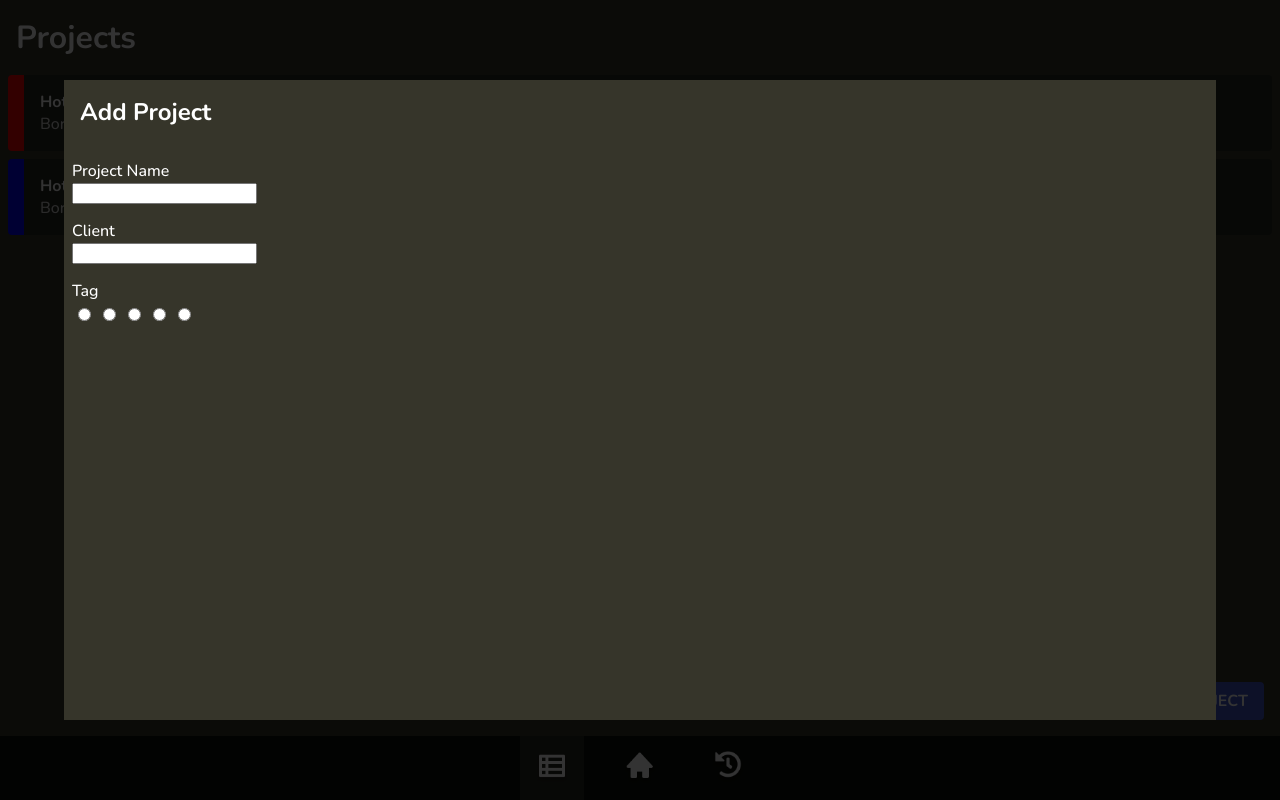
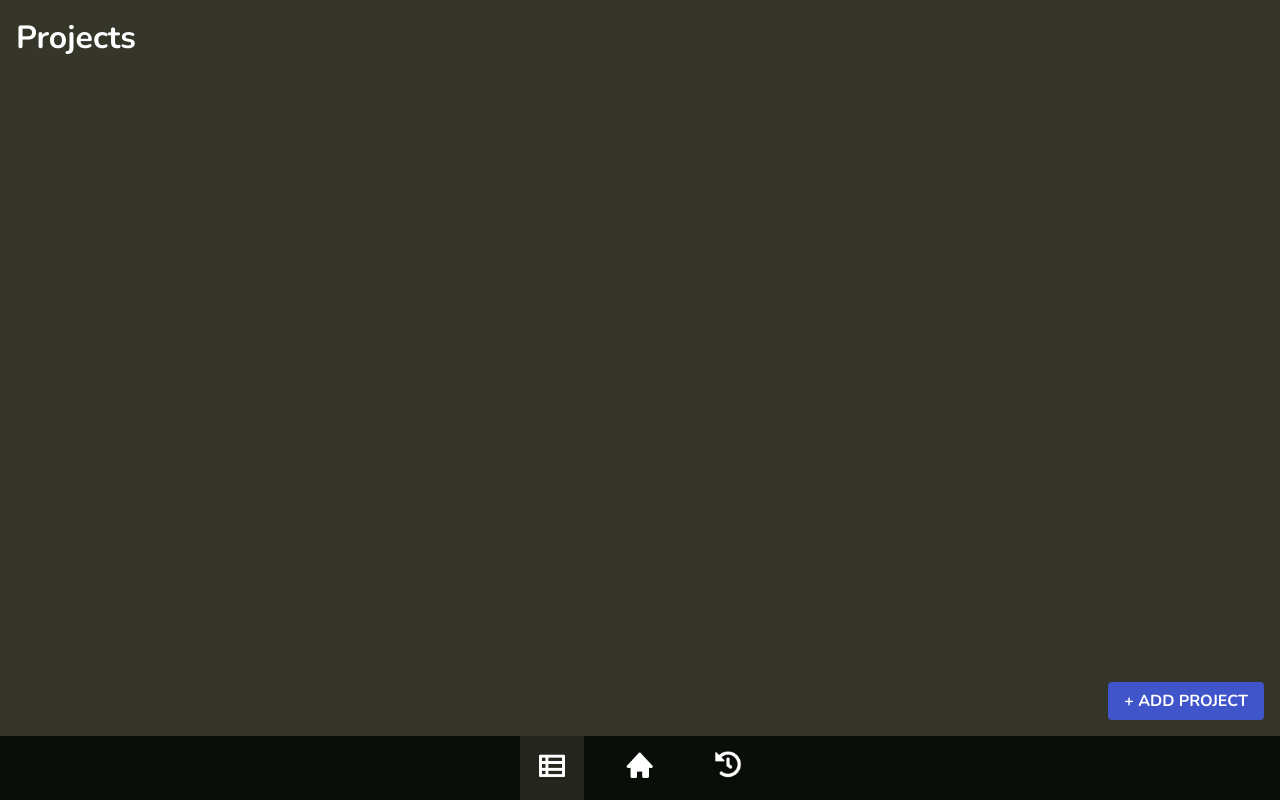
Before and after one commit to ivan-bortnik/simple-time-tracker, a Vue app: page / in a window 1280 px wide. Both pictures are taken after a click on the button 552 px from the left and 768 px from the top of the page. Built offline with nearby package versions, Linux system fonts and the light colour scheme.

Commit message:
Added working 'create project' window

```diff
--- a/src/App.vue
+++ b/src/App.vue
@@ -26,27 +26,7 @@ export default {
     return {
       currentTab: 'timer',
 
-      projects: [
-                {
-                    name: 'Hotel de la bite',
-                    client: 'Borrione S.A.R.L',
-                    colorTag: "#F00",
-                    tasks: [
-                        {name: 'Manger ta mere', time: 8754},
-                        {name: 'Sucer ton pere', time: 69420}
-                    ]
-                },
-
-                {
-                    name: 'Hotel du cul',
-                    client: 'Borrione S.A.R.L',
-                    colorTag: "#00F",
-                    tasks: [
-                        {name: 'Manger ta mere', time: 8754},
-                        {name: 'Sucer ton pere', time: 69420}
-                    ]
-                }
-            ]
+      projects: []
     }
   }
 }
--- /dev/null
+++ b/src/components/CreateProject/CreateProject.css
@@ -0,0 +1,85 @@
+#root {
+    color: white;
+    position: absolute;
+    top: 0;
+    background-color: rgba(0, 0, 0, .8);
+    height: 100vh;
+    width: 100vw;
+    z-index: 99999;
+}
+
+.container {
+    position: absolute;
+    background-color: #36352A;
+    width: 90vw;
+    height: 80vh;
+    position: absolute;
+    left: 50%;
+    top: 50%;
+    -webkit-transform: translate(-50%, -50%);
+    transform: translate(-50%, -50%);
+}
+
+h2 {
+    margin: 0;
+}
+
+.container > * {
+    margin: 16px;
+}
+
+input[type=text] {
+    margin: 8px 0;
+    padding: 8px 8px;
+    background-color: #25261D;
+    color: #FFF;
+    border: none;
+    width: calc(100% - 16px);
+    font-size: 14pt;
+}
+
+input[type=text]:focus {
+    outline: none;
+    border-bottom: #FFF 2px solid;
+}
+
+.color-tag-selection {
+    margin: 16px 0;
+}
+
+.color-tag-selection input[type=radio] {
+    appearance: none;
+    display: inline-block;
+    margin: 8px;
+    width: 32px;
+    height: 32px;
+    border-radius: 16px;
+    place-content: center;
+    transition: .15s;
+}
+
+.color-tag-selection input[type=radio]:checked {
+    outline: #FFF 4px solid;
+    transition: .15s;
+}
+
+button {
+    position: absolute;
+    bottom: 0;
+    right: 0;
+    background-color: #3F55C9;
+    color: white;
+    padding: 8px 16px;
+    font-weight: bold;
+    text-align: center;
+    transition: .15s;
+    border-radius: 4px;
+    user-select: none;
+    border: none;
+}
+
+button:hover {
+    transform: scale(1.1);
+    box-shadow: 0 0 15px black;
+    transition: .15s;
+}
--- a/src/components/CreateProject/CreateProject.vue
+++ b/src/components/CreateProject/CreateProject.vue
@@ -8,24 +8,27 @@
             <form action="">
                 <div class="project-form-element">
                     <label for="project-name">Project Name</label><br>
-                    <input type="text" name="project-name" id="project-name">
+                    <input type="text" name="project-name" id="project-name" v-model="projectName">
                 </div>
 
                 <div class="project-form-element">
                     <label for="client-name">Client</label><br>
-                    <input type="text" name="client-name" id="client-name">
+                    <input type="text" name="client-name" id="client-name" v-model="projectClient">
                 </div>
 
                 <div class="color-tag-selection">
-                    <p>Tag  </p>
-                    <input type="radio" name="color-tag" id="color-2">
-                    <input type="radio" name="color-tag" id="color-1">
-                    <input type="radio" name="color-tag" id="color-3">
-                    <input type="radio" name="color-tag" id="color-4">
-                    <input type="radio" name="color-tag" id="color-5">
+                    <label>Tag</label><br/>
+                    <input type="radio" name="color-tag" id="color-1" style="background-color: #b52616" v-model="colorTag" value="0">
+                    <input type="radio" name="color-tag" id="color-2" style="background-color: #46b516" v-model="colorTag" value="1">
+                    <input type="radio" name="color-tag" id="color-3" style="background-color: #1650b5" v-model="colorTag" value="2">
+                    <input type="radio" name="color-tag" id="color-4" style="background-color: #a10e97" v-model="colorTag" value="3">
+                    <input type="radio" name="color-tag" id="color-5" style="background-color: #e8c70c" v-model="colorTag" value="4">
+                    <input type="radio" name="color-tag" id="color-5" style="background-color: #ffffff" v-model="colorTag" value="5">
                 </div>
+
             </form>
 
+            <button @click="createProject">+ CREATE</button>
         </div>
 
     </div>
@@ -33,54 +36,34 @@
 
 <script>
 export default {
+    data () {
+        return {
+            projectName: '',
+            projectClient: '',
+            colorTag: ''
+        }
+    },
+    methods: {
+        createProject () {
+            // Get data
+            let name = this.projectName;
+            let client = this.projectClient;
+            let tag = parseInt(this.colorTag);
 
+            // TODO: Validate data
+
+            // Send data
+            this.$parent.$parent.projects.push({
+                name: name,
+                client: client,
+                colorTag: tag,
+                tasks: []
+            });
+
+            this.$parent.isCreateProjectWindowVisible = false;
+        }
+    }
 }
 </script>
 
-<style scoped>
-
-#root {
-    color: white;
-    position: absolute;
-    top: 0;
-    background-color: rgba(0, 0, 0, .8);
-    height: 100vh;
-    width: 100vw;
-    z-index: 99999;
-}
-
-.container {
-    position: absolute;
-    background-color: #36352A;
-    width: 90vw;
-    height: 80vh;
-    position: absolute;
-    left: 50%;
-    top: 50%;
-    -webkit-transform: translate(-50%, -50%);
-    transform: translate(-50%, -50%);
-}
-
-h2 {
-    margin: 0;
-    padding: 16px;
-}
-
-.project-form-element {
-    margin: 16px 8px;
-}
-
-.color-tag-selection {
-    margin: 16px 8px;
-}
-
-.color-tag-selection p {
-    margin: 0;
-}
-
-.color-tag-selection input {
-    float: left;
-    margin: 6px;
-}
-
-</style>
+<style scoped src="./CreateProject.css"></style>
--- a/src/components/ProjectsList/ProjectsList.vue
+++ b/src/components/ProjectsList/ProjectsList.vue
@@ -3,13 +3,17 @@
 
         <h1>Projects</h1>
 
-        <div class="project" v-for="obj in projects" :key="obj.name" :style="{'border-color': obj.colorTag}">
+        <div
+        class="project"
+        v-for="obj in projects"
+        :key="obj.name"
+        :style="{'border-color': getColor(obj.colorTag)}">
             <p class="project-name">{{ obj.name }}</p>
             <p class="project-client">{{ obj.client }}</p>
         </div>
 
-        <p class="add-project">+ ADD PROJECT</p>
-        <create-project/>
+        <p class="add-project" @click="isCreateProjectWindowVisible = true">+ ADD PROJECT</p>
+        <create-project v-if="isCreateProjectWindowVisible"/>
 
     </div>
 </template>
@@ -21,6 +25,16 @@ export default {
     props: ["projects"],
     components: {
         'create-project': CreateProject
+    },
+    data () {
+        return {
+            isCreateProjectWindowVisible: false
+        }
+    },
+    methods: {
+        getColor (tagID) {
+            return ["#b52616", "#46b516", "#1650b5", "#a10e97", "#e8c70c", "#ffffff"][tagID];
+        }
     }
 }
 </script>
```
